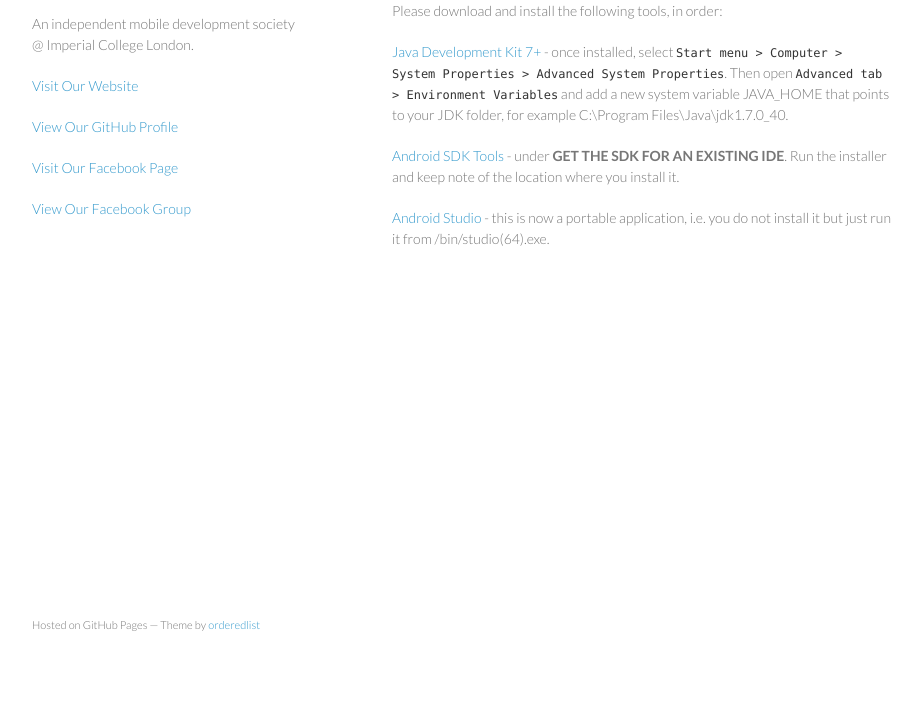
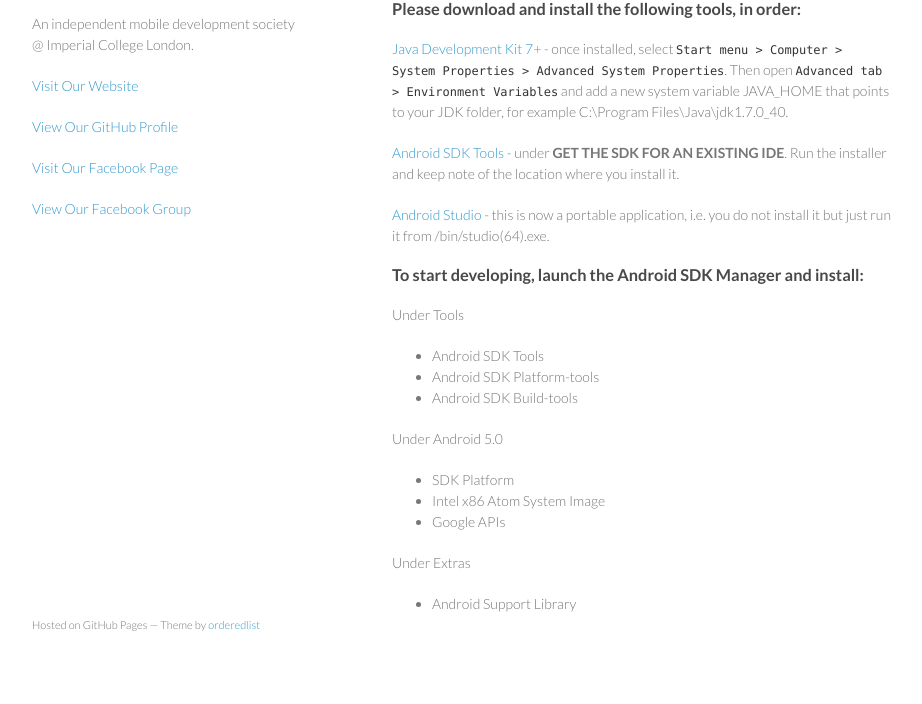
Before and after one commit to ICAppSoc/icappsoc.github.io, a plain HTML site: page index.html in a window 1280 px wide. Shown: the part 96-800 px from the top of the page, without its empty margins (178-1100 px from the left). Drawn offline with Linux system fonts and the light colour scheme.

Commit message:
Noted which packages should be downloaded from SDK Manager

```diff
--- a/index.html
+++ b/index.html
@@ -28,9 +28,9 @@
 
       <section>
          <h3><a name="android-source" class="anchor" href="#android-source"><span class="octicon octicon-link"></span></a>Android Session One - The Force Awakens</h3>
-         <p>
+         <h3>
            Please download and install the following tools, in order:
-         </p>
+         </h3>
          <p>
            <a href="http://www.oracle.com/technetwork/java/javase/downloads/jdk7-downloads-1880260.html">Java Development Kit 7+</a> -
            once installed, select <code>Start menu &#62; Computer &#62; System Properties &#62; Advanced System Properties</code>.
@@ -45,6 +45,32 @@
            <a href="http://developer.android.com/sdk/installing/studio.html">Android Studio</a> - this is now a portable application,
            i.e. you do not install it but just run it from /bin/studio(64).exe.
          </p>
+
+         <h3>
+           To start developing, launch the Android SDK Manager and install:
+         </h3>
+         <p>
+           Under Tools
+           <ul>
+             <li>Android SDK Tools</li>
+             <li>Android SDK Platform-tools</li>
+             <li>Android SDK Build-tools</li>
+           </ul>
+         </p>
+         <p>
+           Under Android 5.0
+           <ul>
+             <li>SDK Platform</li>
+             <li>Intel x86 Atom System Image</li>
+             <li>Google APIs</li>
+           </ul>
+         </p>
+         <p>
+           Under Extras
+           <ul>
+             <li>Android Support Library</li>
+           </ul>
+         </p>
       </section>
 
       <footer>
```
